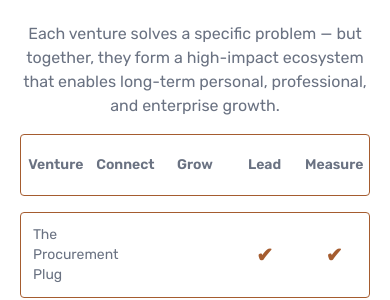
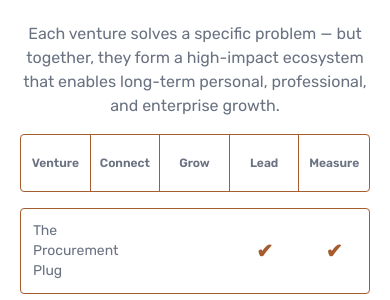
Before and after one commit to NexaForgeTechnologies/Achiever-Group, a Next.js app: page /ourventures in a window 390 px wide. Shown: the part 3284-3584 px from the top of the page. Built offline with nearby package versions, Linux system fonts and the light colour scheme.

Commit message:
Table sheet Border Updated

```diff
--- a/src/app/containers/VentureSheetCont.jsx
+++ b/src/app/containers/VentureSheetCont.jsx
@@ -13,13 +13,38 @@ export default function VentureSheetCont() {
 
       {/* Table Header */}
       <section className="grid grid-cols-5 border border-[#A55C2F] rounded">
-        {["Venture", "Connect", "Grow", "Lead", "Measure"].map((col) => (
-          <div key={col} className="flex items-center justify-center py-5 px-2">
-            <h1 className="text-sm md:text-base font-semibold text-gray-500 text-center">
-              {col}
+        {/* {["Venture ", "Connect ", "Grow ", "Lead ", "Measure "].map((col) => ( */}
+          <div className="flex items-center justify-center py-5 px-2 border-r border-[#A55C2F]">
+            <h1 className="text-xs md:text-base font-semibold text-gray-500 text-center">
+             Venture
             </h1>
           </div>
-        ))}
+
+          <div className="flex items-center justify-center py-5 px-2 border-r border-[#A55C2F]">
+            <h1 className="text-xs md:text-base font-semibold text-gray-500 text-center">
+             Connect
+            </h1>
+          </div>
+
+          <div className="flex items-center justify-center py-5 px-2 border-r border-[#A55C2F]">
+            <h1 className="text-xs md:text-base font-semibold text-gray-500 text-center">
+             Grow
+            </h1>
+          </div>
+
+          <div className="flex items-center justify-center py-5 px-2 border-r border-[#A55C2F]">
+            <h1 className="text-xs md:text-base font-semibold text-gray-500 text-center">
+             Lead
+            </h1>
+          </div>
+
+          <div className="flex items-center justify-center py-5 px-2">
+            <h1 className="text-xs md:text-base font-semibold text-gray-500 text-center">
+             Measure
+            </h1>
+          </div>
+
+        {/* ))} */}
       </section>
 
       {/* Row 1 */}
```
